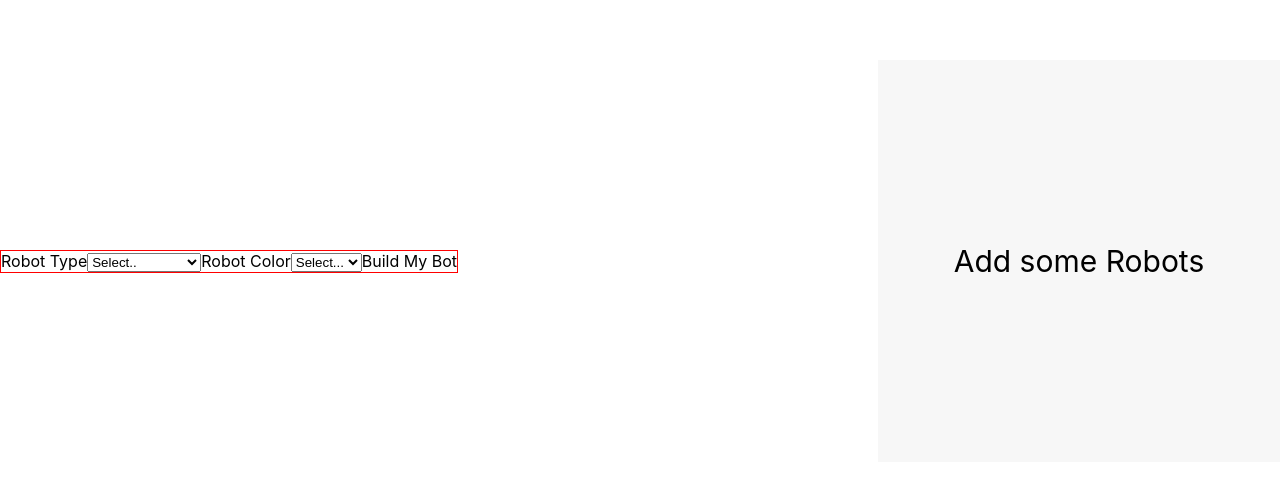
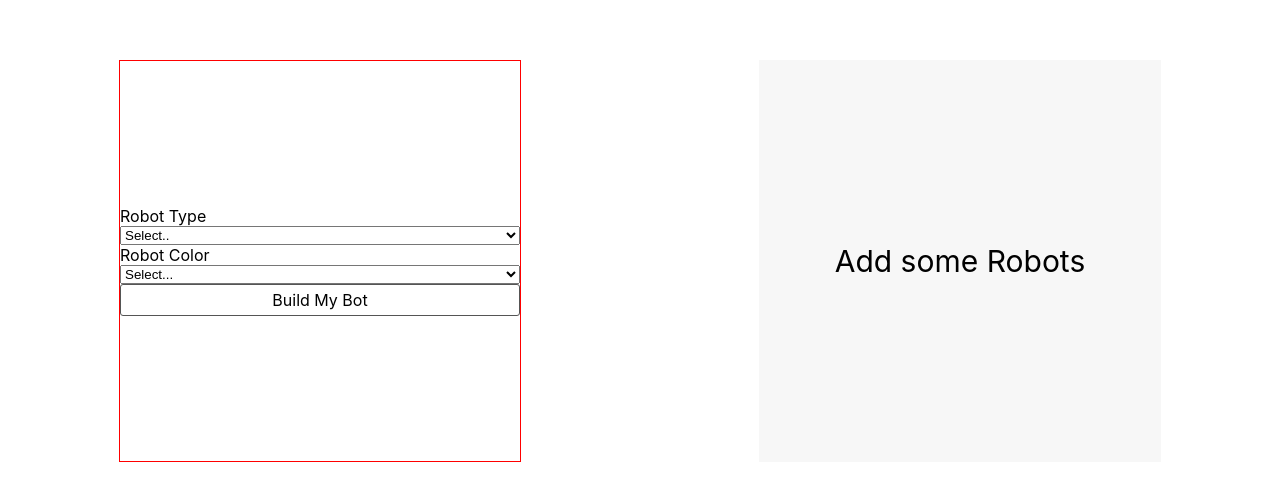
Before and after one commit to andrew-t-james/int-challenge, a React (Create React App) app: page / in a window 1280 px wide. Shown: the part 139-640 px from the top of the page. Built offline with nearby package versions, Linux system fonts and the light colour scheme.

Commit message:
Add intial set up for selecting robot and colors

```diff
--- a/src/App.css
+++ b/src/App.css
@@ -26,7 +26,7 @@ body {
   align-items: center;
   display: flex;
   height: 100vh;
-  justify-content: space-between;
+  justify-content: space-around;
 }
 
 input[type="submit"] {
@@ -38,4 +38,9 @@ input[type="submit"] {
   font: inherit;
   outline: inherit;
   padding: 0;
+  -webkit-appearance: none;
+  -moz-appearance: none;
+  border: solid 1px #555;
+  border-radius: 3px;
+  padding: 5px;
 }
--- a/src/App.js
+++ b/src/App.js
@@ -8,37 +8,25 @@ class App extends Component {
   constructor() {
     super();
     this.state = {
-      types:[
-        {
-          robot: 'Flying Robot'
-        },
-        {
-          robot: 'Wheeled Robot'
-        },
-        {
-          robot: 'Walking Robot'
-        }
+      robots:[
+        { value: 'Flying Robot' },
+        { value: 'Wheeled Robot' },
+        { value: 'Walking Robot'}
       ],
       colors: [
-        {
-          color: 'Gold'
-        },
-        {
-          color: 'Bronze'
-        },
-        {
-          color: 'Silver'
-        }
+        { value: 'Gold' },
+        { value: 'Bronze' },
+        { value: 'Silver' }
       ]
     };
   }
 
 
   render() {
-    const { types, colors } = this.state;
+    const { robots, colors } = this.state;
     return (
       <main className="main-container">
-        <Form robots={types} colors={colors} />
+        <Form robots={robots} colors={colors} />
         <Robots />
       </main>
     );
--- a/src/Form/From.css
+++ b/src/Form/Form.css
@@ -2,5 +2,12 @@
   align-items: center;
   border: 1px solid red;
   display: flex;
+  height: 40rem;
   justify-content: center;
 }
+
+.form {
+  display: flex;
+  flex-direction: column;
+  width: 40rem;
+}
--- a/src/Form/Form.js
+++ b/src/Form/Form.js
@@ -1,35 +1,62 @@
 import React, { Component } from 'react';
 
-import './From.css';
+import './Form.css';
 
 export default class Form extends Component {
+  constructor() {
+    super();
+    this.state = {
+      robot: {}
+    };
+  }
+
+  handleSubmit = event => {
+    event.preventDefault();
+  }
+
+  handleSelectInputChange = event => {
+    const { value, name } = event.target;
+    console.log(value, name);
+  }
+
   render() {
     const { robots, colors } = this.props;
 
     return (
       <section className="form-container">
-        <form>
+        <form
+          className="form"
+          onSubmit={this.handleSubmit}
+        >
           <label htmlFor="robots">Robot Type</label>
-          <select name="robots" id="robots">
+          <select
+            name="robots"
+            id="robots"
+            onChange={this.handleSelectInputChange}
+          >
             <option value="">Select..</option>
             {robots.map(robot =>
               <option
-                key={robot.robot}
-                value={robot.robot}
+                key={robot.value}
+                value={robot.value}
               >
-                {robot.robot}
+                {robot.value}
               </option>
             )}
           </select>
           <label htmlFor="colors">Robot Color</label>
-          <select name="colors" id="colors">
+          <select
+            name="colors"
+            id="colors"
+            onChange={this.handleSelectInputChange}
+          >
             <option value="">Select...</option>
             {colors.map(color =>
               <option
-                key={color.color}
-                value={color.color}
+                key={color.value}
+                value={color.value}
               >
-                {color.color}
+                {color.value}
               </option>
             )}
           </select>
```
